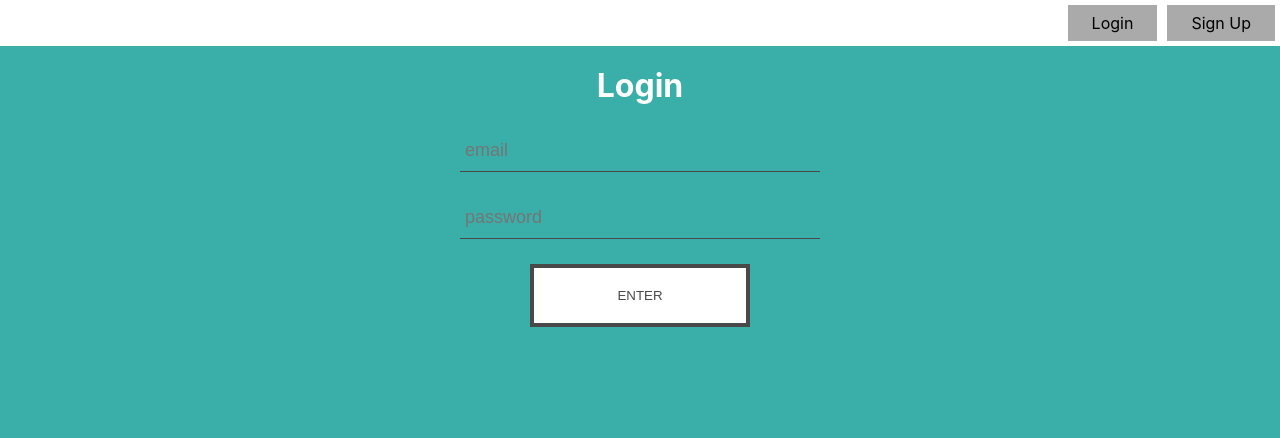
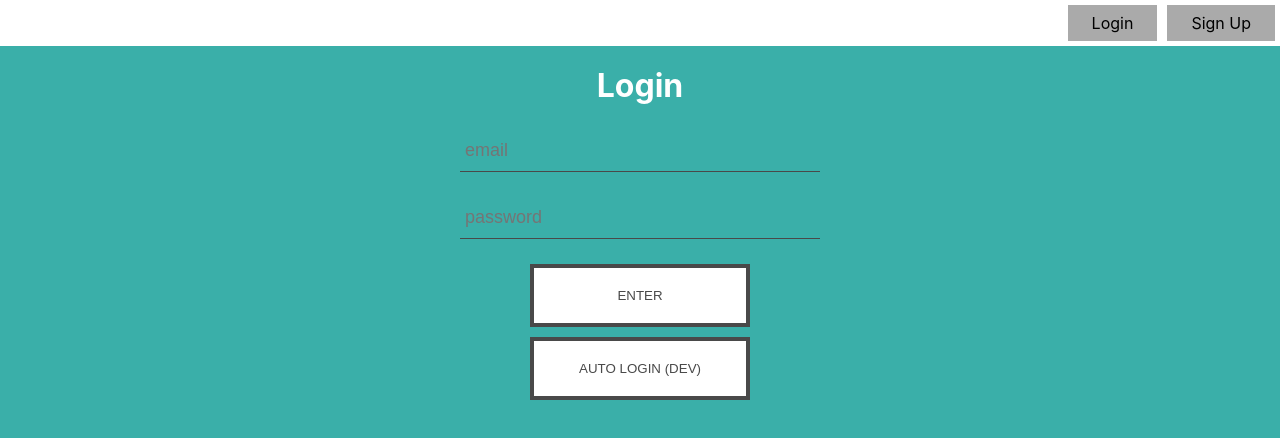
Before and after one commit to chingu-voyages/v32-geckos-team-03, a React (Create React App) app in the folder my-app/: page /login in a window 1280 px wide. Shown: the top 438 px of the page. Built offline with nearby package versions, Linux system fonts and the light colour scheme; no server answers.

Commit message:
Add autologin button to ease development

```diff
--- /dev/null
+++ b/my-app/src/components/autoLoginButton/autoLoginButton.component.jsx
@@ -0,0 +1,38 @@
+import React, { Component } from "react";
+import axios from "axios";
+
+class AutoLoginButton extends Component {
+  constructor(props) {
+    super(props);
+    this.autoLogin = this.autoLogin.bind(this);
+  }
+
+  autoLogin() {
+    axios
+      .post(
+        process.env.REACT_APP_BACKEND + "/login",
+        {
+          email: "autologin@email.com",
+          password: "autologin",
+        },
+        {
+          withCredentials: true,
+        }
+      )
+      .then(() => (window.location.href = "/"))
+      .catch((error) => {
+        console.log(error);
+        throw new Error("Auto login failed");
+      });
+  }
+
+  render() {
+    return (
+      <button type="button" className="submit-btn" onClick={this.autoLogin}>
+        Auto Login (Dev)
+      </button>
+    );
+  }
+}
+
+export default AutoLoginButton;
--- a/my-app/src/pages/loginPage/loginPageComponent.jsx
+++ b/my-app/src/pages/loginPage/loginPageComponent.jsx
@@ -1,4 +1,5 @@
 import React, { Component } from "react";
+import AutoLoginButton from "../../components/autoLoginButton/autoLoginButton.component";
 import LoginForm from "../../components/loginForm/loginForm.component";
 
 class LoginPage extends Component {
@@ -10,6 +11,7 @@ class LoginPage extends Component {
         </div>
         <div className="main">
           <LoginForm />
+          <AutoLoginButton />
         </div>
       </div>
     );
```
